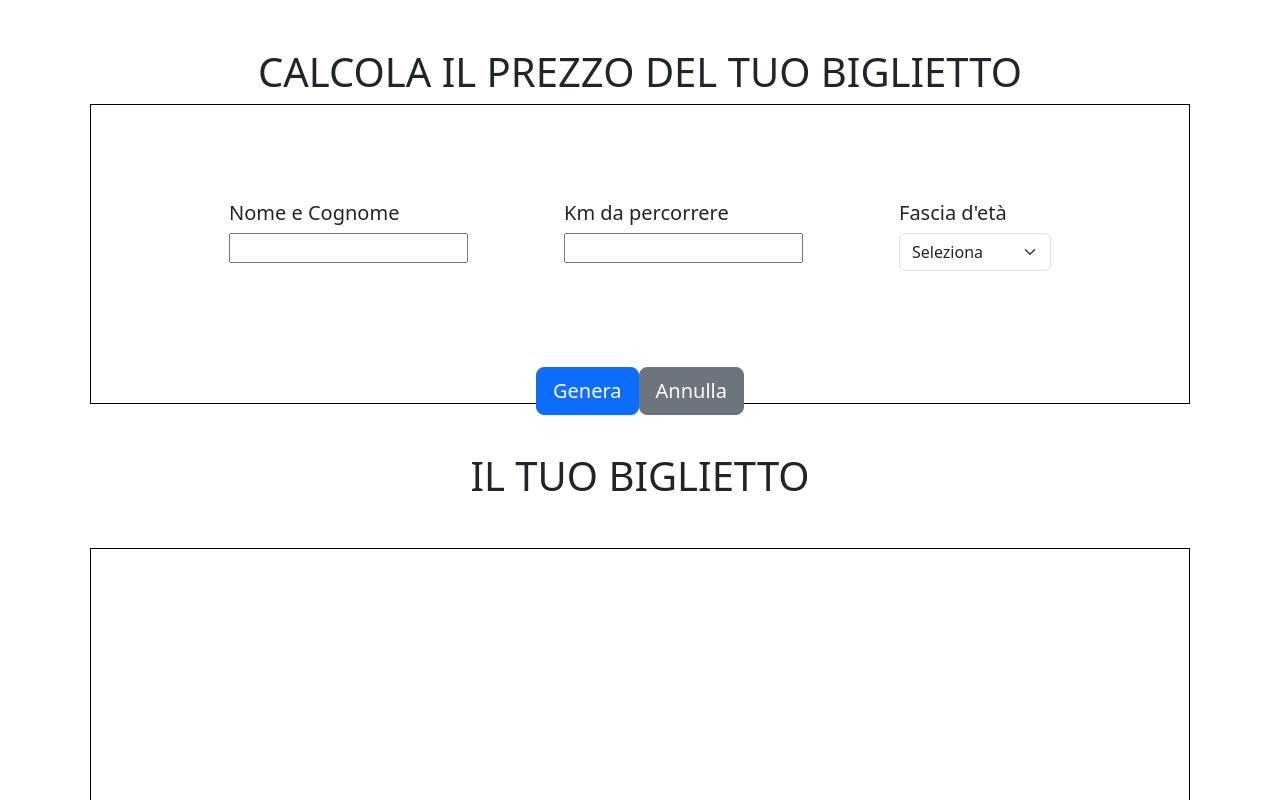
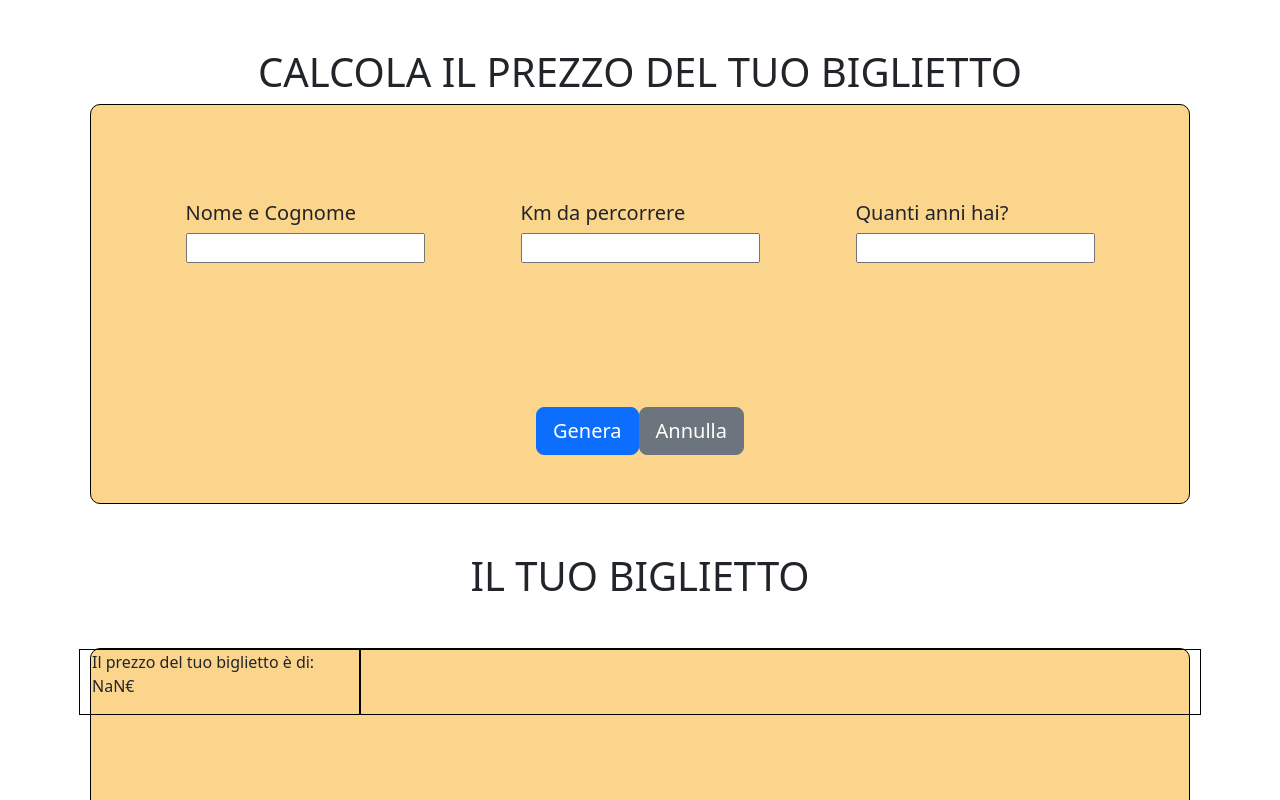
Before and after one commit to simoneaucello/js-biglietto-treno-form, a plain HTML site: page index.html in a window 1280 px wide. Both pictures are taken after a click on the button "Genera". Shown: the top 800 px of the page. Drawn offline with nearby package versions, Linux system fonts and the light colour scheme.

Commit message:
[add] javascript

```diff
--- a/css/style.css
+++ b/css/style.css
@@ -9,13 +9,20 @@ body{
 
 .calculator{
   width: 1100px;
-  height: 300px;
+  background-color: #fcd58d;
+  border-radius: 10px;
+
+
 }
 
 .data{
   margin: 0 auto;
 }
 
-.buttons{
-  margin: 0 auto;
+.print-ticket{
+  width: 1100px;
+  height: 300px;
+  background-color: #fcd58d;
+  border-radius: 10px;
+
 }
--- a/index.html
+++ b/index.html
@@ -23,34 +23,38 @@
         <div class="data d-flex justify-content-center my-5 p-5">
           <div class="mx-5 ">
             <h5>Nome e Cognome</h5>
-          <input class="name" type="text" name="" id="">
+          <input class="name" type="text" name="" id="1">
           </div>
           <div class="mx-5 ">
             <h5>Km da percorrere</h5>
-          <input class="km" type="text" name="" id="">
+          <input class="km" type="text" name="" id="2">
           </div>
           <div class="mx-5 ">
-            <h5>Fascia d'età</h5>
-            <select class="form-select" aria-label="Default select example">
-              <option selected>Seleziona</option>
-              <option value="Minorenne">Minorenne</option>
-              <option value="Maggiorenne">Maggiorenne</option>
-              <option value="Over">Over</option>
-            </select>
+            <h5>Quanti anni hai?</h5>
+            <input class="age" type="text" name="" id="3" >
           </div>
         </div>
 
         <!-- button  -->
-        <div class="d-flex justify-content-center">
+        <div class="d-flex justify-content-center p-5">
           <button type="button" class="btn generate btn-primary btn-lg">Genera</button>
           <button type="button" class="btn reset btn-secondary btn-lg">Annulla</button>
         </div>
+        <!-- button  -->
 
       </div>
 
-      <div class="mt-5">
+      <div class="mt-5 ticket">
         <h1 class="text-center ">IL TUO BIGLIETTO</h1>
-        <div class="calculator mt-5 debug"></div>
+        <div class="print-ticket mt-5 debug">
+          <div class="row">
+            <div id="price" class="col-3 debug">
+
+            </div>
+
+            <div class="col-9 debug"></div>
+          </div>
+        </div>
       </div>
 
     </div>
--- a/js/script.js
+++ b/js/script.js
@@ -1,29 +1,54 @@
-// const kmTravel = parseFloat (prompt('Quanti km vuoi percorrere?'));
-// console.log(kmTravel);
-
-// const agePassenger = parseFloat (prompt('Quanti anni hai?'));
-// console.log(agePassenger);
-
-// const kmPrice = 0.21;
-// console.log(kmPrice);
-
-
-// let totPrice = kmTravel * kmPrice;
-// console.log(totPrice);
-
-// if(agePassenger < 18){
-//   totPrice = totPrice - (totPrice * 20 / 100);
-// }else if(agePassenger > 65){
-//   totPrice = totPrice - (totPrice * 40 / 100);
-// }
-
-// console.log(totPrice);
 
 // document.getElementById('price').innerHTML = `
 // <p>Il prezzo del tuo biglietto è di:
 // ${parseFloat(totPrice).toFixed(2)}&euro;</p>
 // `;
 
+let ageUser;
+let kmUser;
+
+const kmPrice = 0.21;
+const ticket = document.querySelector('.ticket');
+
+// INPUT
 const nameSurname = document.querySelector('.name');
-const kmTravel = document.querySelector('km');
-const agePassenger = document.querySelector('age');
+const kmTravel = document.querySelector('.km');
+const agePassenger = document.querySelector('.age');
+
+
+// BTN
+const generate = document.querySelector('.generate');
+const reset = document.querySelector('.reset');
+
+
+console.log(ticket);
+
+
+generate.addEventListener('click', function(){
+
+  console.log(agePassenger.value);
+  console.log(kmTravel.value);
+
+  ageUser = parseInt(agePassenger.value);
+  kmUser = parseInt(kmTravel.value);
+
+  let totPrice = kmUser * kmPrice;
+
+  if(ageUser < 18){
+  totPrice = totPrice - (totPrice * 20 / 100);
+  }else if(ageUser > 65){
+  totPrice = totPrice - (totPrice * 40 / 100);
+  }
+
+
+  console.log(ageUser);
+  console.log(kmUser);
+  console.log(totPrice);
+
+
+  document.getElementById('price').innerHTML = `
+  <p>Il prezzo del tuo biglietto è di:
+  ${parseFloat(totPrice).toFixed(2)}&euro;</p>
+  `;
+
+})
```
Also changed, not shown: 1 other file.
